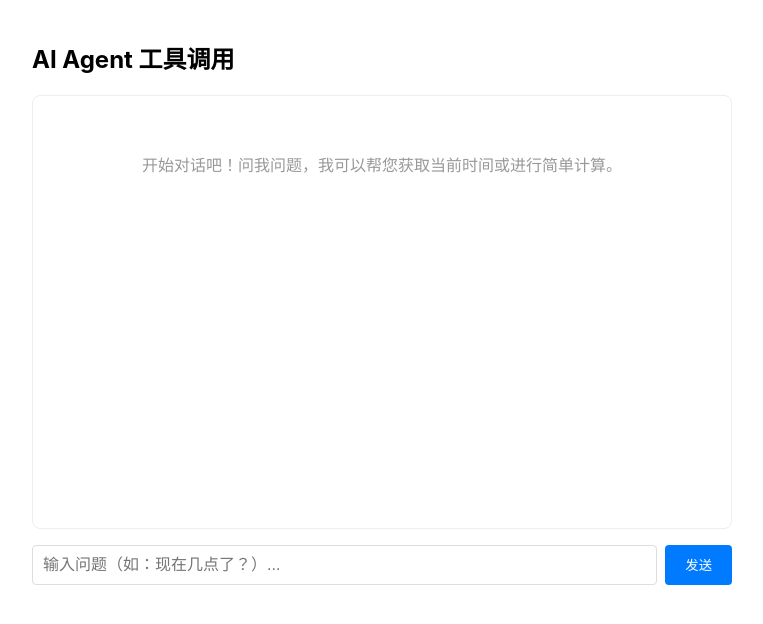
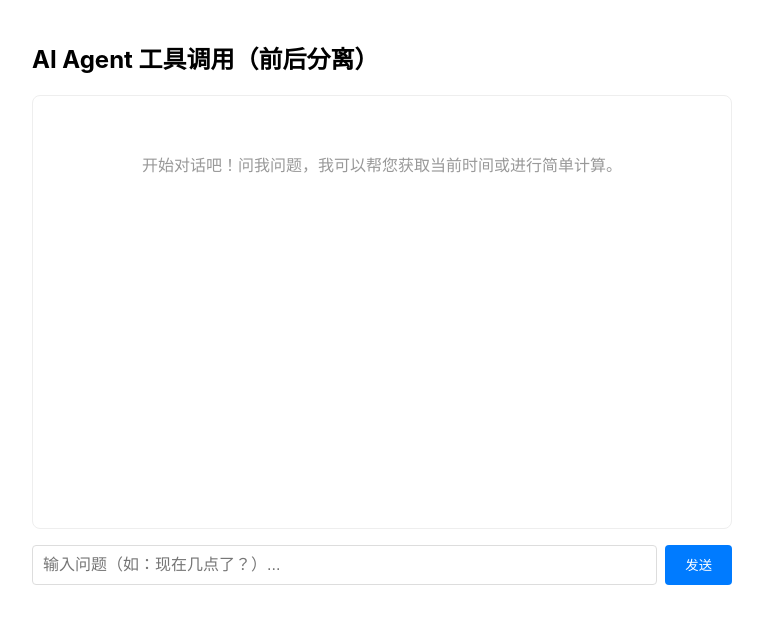
Before and after one commit to LICAN0405/ai-agent-function-call-detach, a React (Create React App) app: page / in a window 1280 px wide. Shown: the top 624 px of the page, without its empty margins (258-1021 px from the left). Built offline with nearby package versions, Linux system fonts and the light colour scheme.

Commit message:
feat: update title to indicate separation of front and back end in AI Agent tool calls

```diff
--- a/src/App.tsx
+++ b/src/App.tsx
@@ -130,7 +130,7 @@ function App() {
 
   return (
     <div style={{ maxWidth: 700, margin: '40px auto', padding: '0 20px' }}>
-      <h2>AI Agent 工具调用</h2>
+      <h2>AI Agent 工具调用（前后分离）</h2>
 
       {error && (
         <div
```
